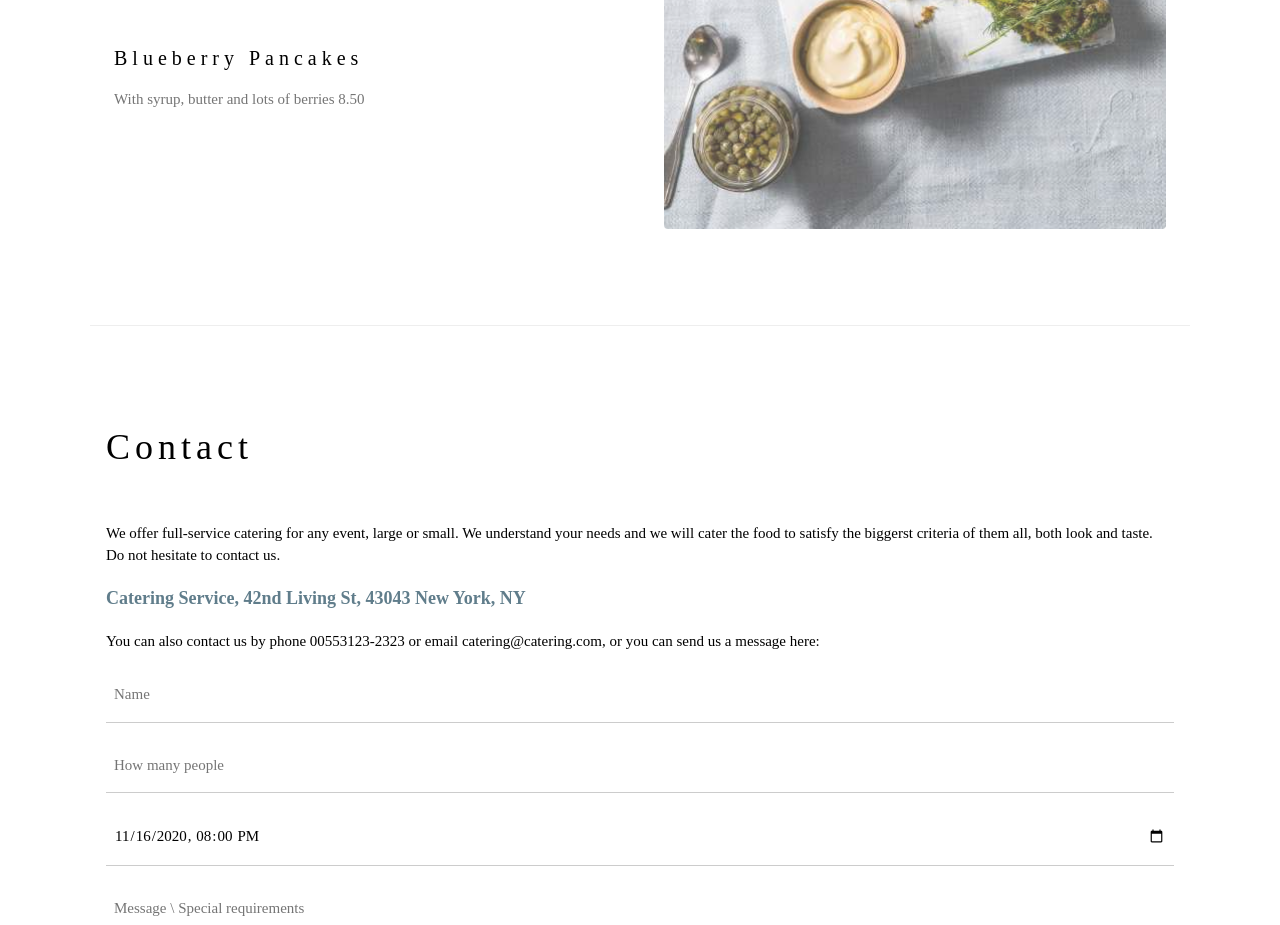
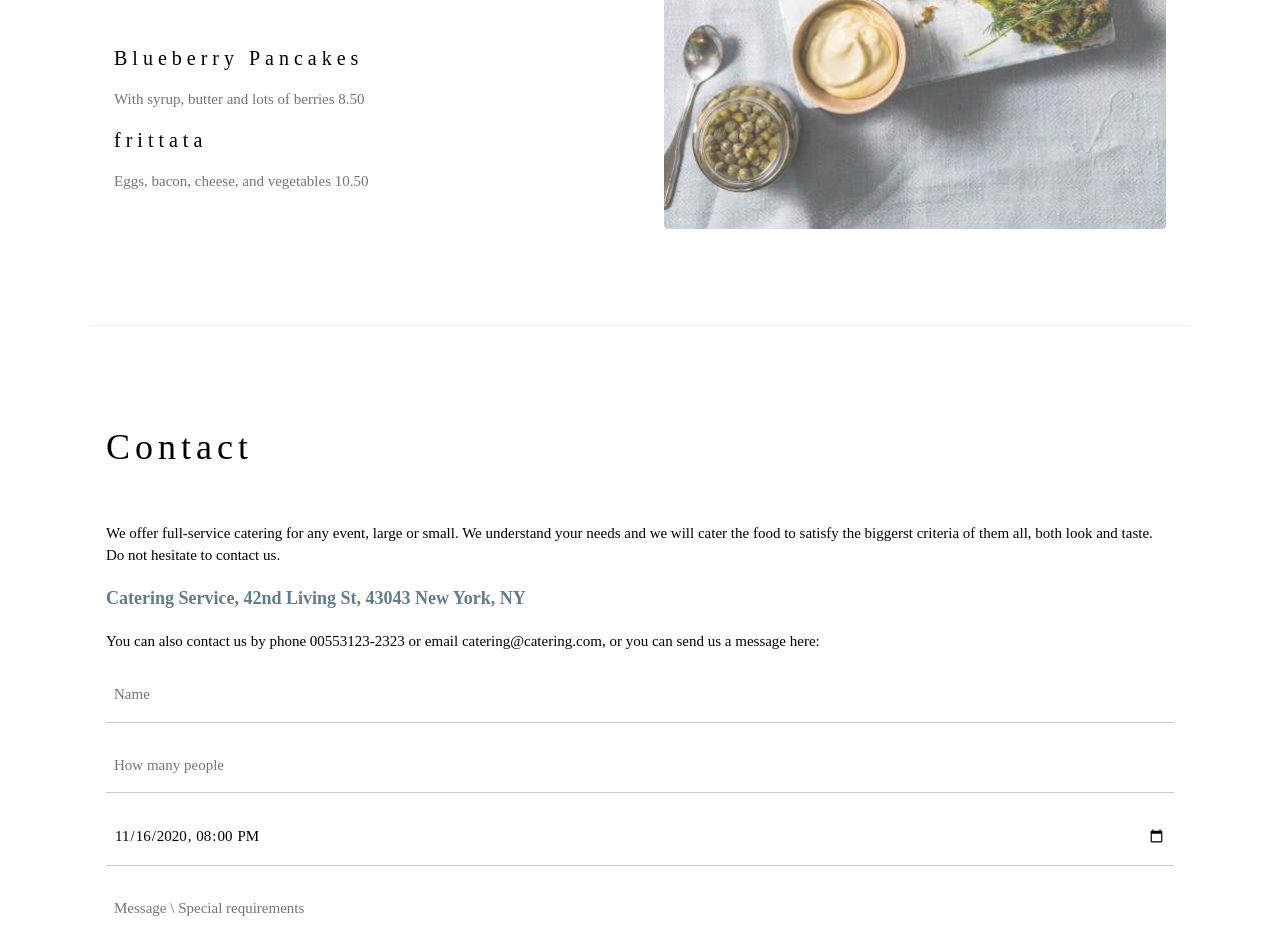
Before and after one commit to WagnerSuzano2/mywebsite, a plain HTML site: page index.html in a window 1280 px wide. Shown: the part 2060-2985 px from the top of the page. Drawn offline with nearby package versions, Linux system fonts and the light colour scheme.

Commit message:
Adicionado o item Frittata ao menu

```diff
--- a/index.html
+++ b/index.html
@@ -92,6 +92,9 @@
 
         <h4>Blueberry Pancakes</h4>
         <p class="w3-text-grey">With syrup, butter and lots of berries 8.50</p>
+
+        <h4>frittata</h4>
+        <p class="w3-text-grey">Eggs, bacon, cheese, and vegetables 10.50</p>
       </div>
 
       <div class="w3-col l6 w3-padding-large">
```
